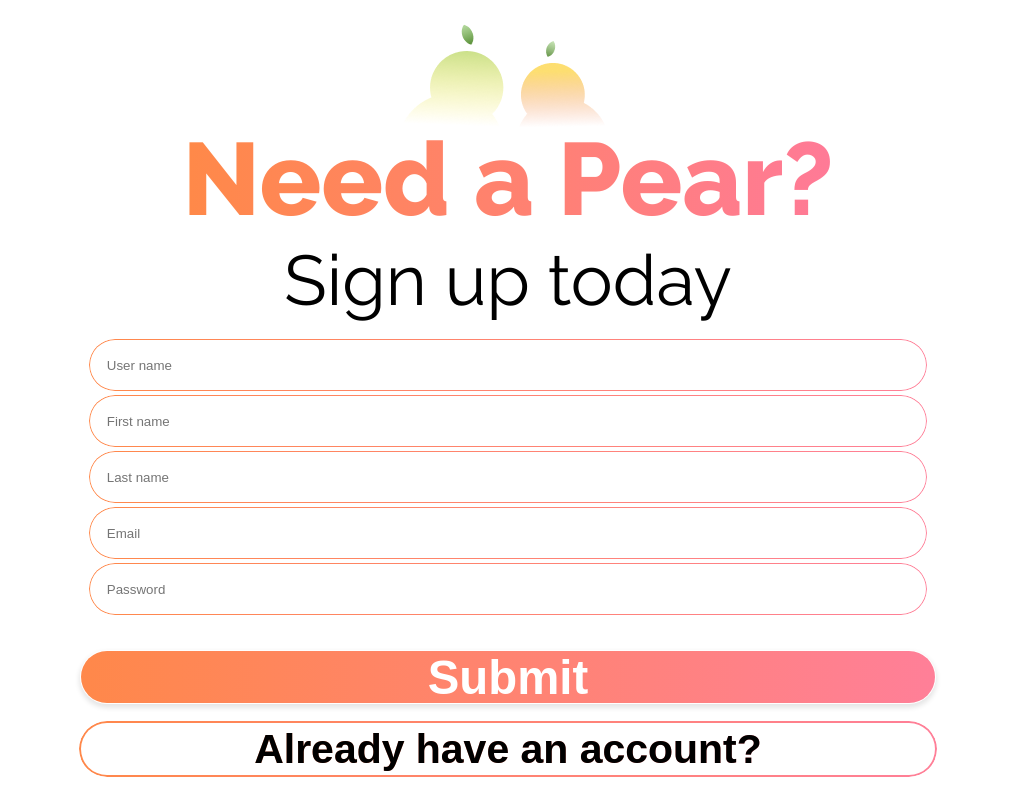
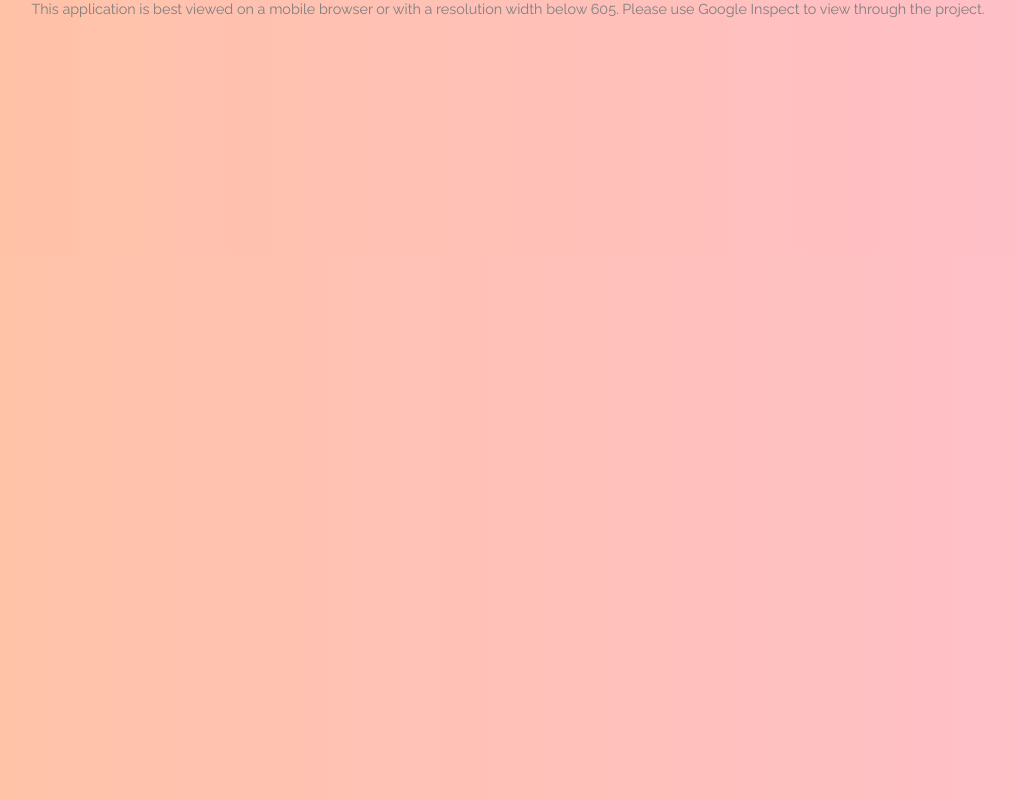
Before and after one commit to anotruong/pear, a React (Create React App) app in the folder client/: page / in a window 1280 px wide. Shown: the whole page, without its empty margins (132-1147 px from the left). Built offline with nearby package versions, Linux system fonts and the light colour scheme.

Commit message:
added warning page

```diff
--- a/client/src/App.css
+++ b/client/src/App.css
@@ -8,6 +8,13 @@
   /* size: 16px; */
   font-size: 1.8vh;
   overflow: hidden;
+}
+
+.resoTooLarge {
+  background: linear-gradient(90deg, #FF884A, #FF7F98);
+  height: 100%;
+  width: 100%;
+  opacity: 50%;
 }
 
 ::-webkit-scrollbar {
--- a/client/src/App.js
+++ b/client/src/App.js
@@ -31,6 +31,22 @@ function App() {
   const [ upcomingState, setUpcomingState ] = useState(true);
   const [ pendingState, setPendingState ] = useState(false);
 
+  useEffect(() => {
+    const resolutionHandler = () => setWindowWidth(window.innerWidth);
+
+    window.addEventListener('resize', resolutionHandler);
+
+    return () => {
+      window.removeEventListener('resize', resolutionHandler);
+    };
+  }, []);
+
+  useEffect(() => {
+    // This effect runs when the 'width' variable changes
+    console.log('Width changed:', windowWidth);
+    // You can perform any action here based on the width change
+  }, [windowWidth]);
+
   return (
     <appContext.Provider value={{
       homeBtn, setHomeBtn,
@@ -43,6 +59,20 @@ function App() {
       pendingState, setPendingState
     }}>
       <div className="App">
+        {windowWidth > 605 ? <div className='resoTooLarge' >
+          This application is best viewed on a mobile browser or with a resolution width below 605. Please use Google Inspect to view through the project.
+        </div> : <>
+          {/* {!loginState ? <></> : <LoginPage />} */}
+          {/* {!calBtn ? <></> : <CalendarPage />} */}
+          {/* {!searchBtn ? <></> : <SearchPage />} */}
+          {/* {!homeBtn ? <></> : <HomePage />} */}
+          {/* <ChatIndex /> */}
+          {/* <ProfilePage /> */}
+          {/* <SignInPage /> */}
+          <SignUpPage />
+        </>}
+
+
         {/* {!loginState ? <></> : <LoginPage />} */}
         {/* {!calBtn ? <></> : <CalendarPage />} */}
         {/* {!searchBtn ? <></> : <SearchPage />} */}
```
